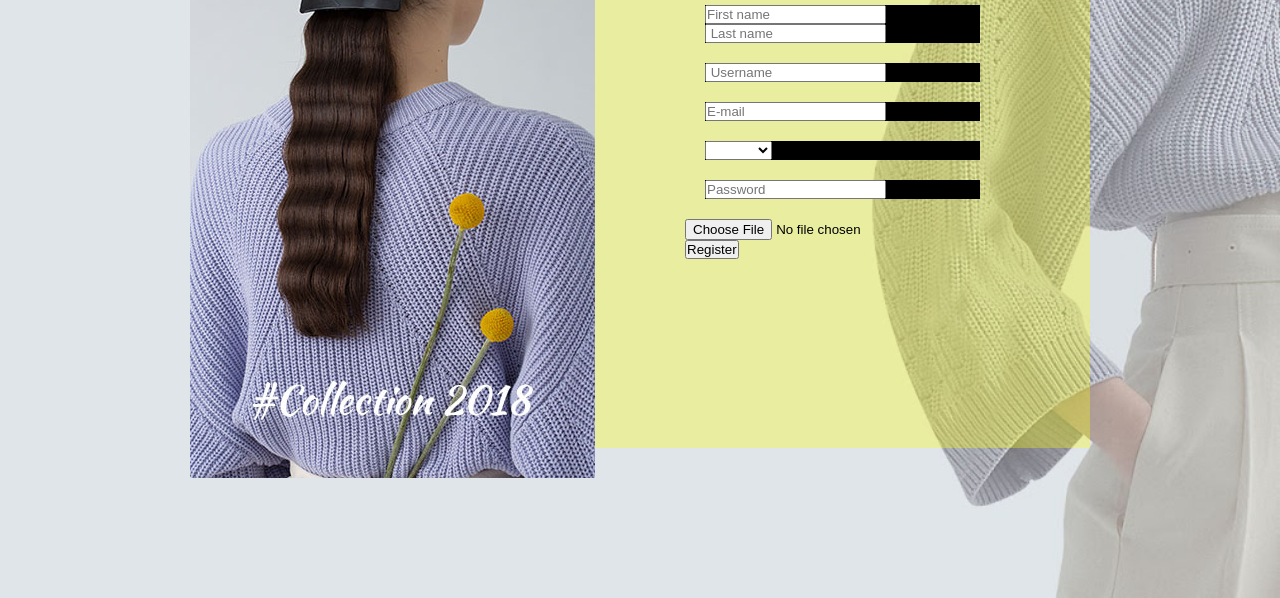
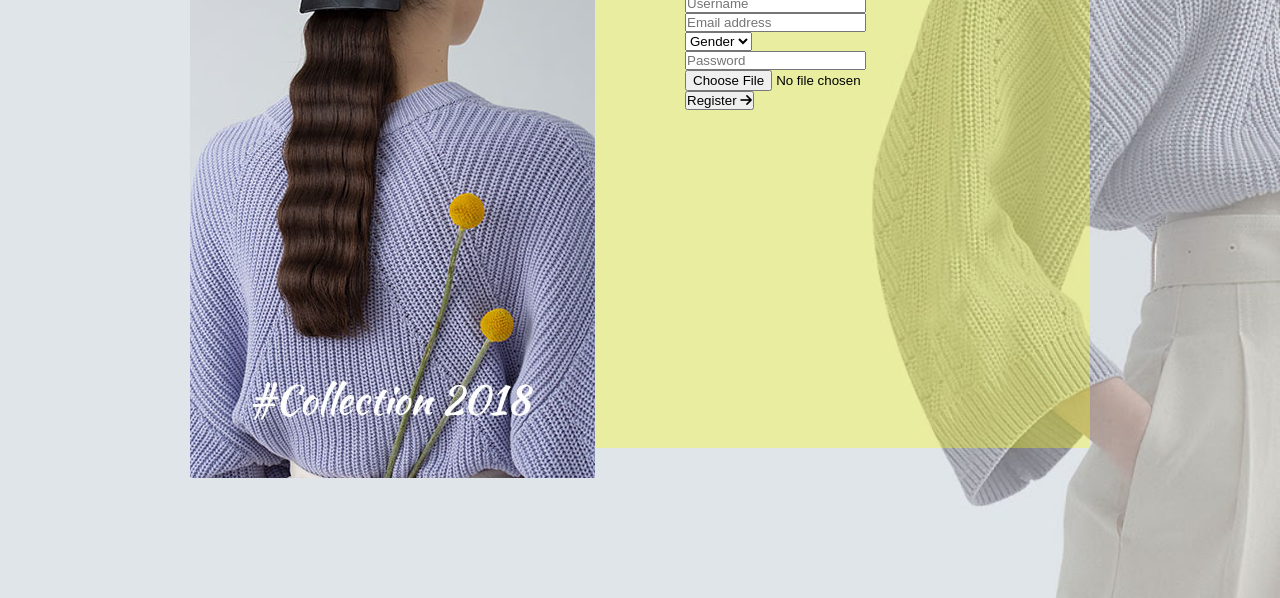
Before and after one commit to Muhammad-Subhan786/loginpage, a plain HTML site: page index.html in a window 1280 px wide. Shown: the part 202-800 px from the top of the page. Drawn offline with Linux system fonts and the light colour scheme.

Commit message:
Update index.html

```diff
--- a/index.html
+++ b/index.html
@@ -4,50 +4,66 @@
 	<meta charset="UTF-8">
 	<meta name="viewport" content="width=device-width, initial-scale=1.0">
 	<title>Document</title>
+	<link rel="stylesheet" href="https://cdnjs.cloudflare.com/ajax/libs/font-awesome/6.4.0/css/all.min.css" integrity="sha512-iecdLmaskl7CVkqkXNQ/ZH/XLlvWZOJyj7Yy7tcenmpD1ypASozpmT/E0iPtmFIB46ZmdtAc9eNBvH0H/ZpiBw==" crossorigin="anonymous" referrerpolicy="no-referrer" />
 	<link rel="stylesheet" href="style.css">
-    <link rel="stylesheet" href="script.js">
 </head>
 <body>
 
 	<div class="box">
 
-    <div class="box1">
-        <img src="1.jpeg" alt="" >
+		<div class="boxes box1">
+			<img src="1.jpeg" alt="">
 		</div>
-        <div class="box2">
-                <form action="" method="post">
-                    <h1>Registration Form</h1>
 
-                    <div class="fe">
-                        <input type="text"  name="Text"     id="text"     placeholder="First name">
-                        <input type="text"  name="Lname"    id="lname"    placeholder=" Last name">
-                    </div>
-                    <div class="fe">
-                        <input type="text"  name="username" id="username" placeholder=" Username">
-                    </div>
-                    <div class="fe">
-                        <input type="email" name="email"    id="email"    placeholder="E-mail">
-                    </div>
-                    <div class="fe">
-                        <select name="Gender"   id="gneder">
-                                <option value="Gender">
-                                        <option>Male</option>
-                                        <option>FeMale</option>
-                                        </option>
-                        </select>
-                    </div >
-                    <div class="fe">
-                        <input type="password" name="Password"  id="password" placeholder="Password">
-                    </div>
+		<div class="boxes box2">
+
+			<div class="form-wrapper">
+				<h2>Registration form</h2>
+
+				<form action="">
+
 					<div>
-                         <input type="file"     name="file"       id="file"     placeholder="Choose Picture">
+						<input type="text" placeholder="First Name" name="fname">
 					</div>
 
 					<div>
-                          <input type="button"   value="Register">
+						<input type="text" placeholder="Username" name="username">
 					</div>
+
+					<div>
+						<input type="email" placeholder="Email address" name="email">
+					</div>
+
+					<div>
+						<select name="gender">
+							<option value="">Gender</option>
+							<option>Male</option>
+							<option>Female</option>
+						</select>
+					</div>
+
+					<div>
+						<input type="password" placeholder="Password" name="password">
+					</div>
+
+					<div>
+						<input type="file" name="file">
+					</div>
+
+					<div class="btn-wrapper">
+						<button>
+							Register
+							<!-- icon -->
+							<i class="fa-solid fa-arrow-right"></i>
+						</button>
+					</div>
+
 				</form>
 			</div>
+
+
+		</div>
+
 	</div>
 
 </body>
```
Lines whose indentation alone changed are shown as unchanged.
